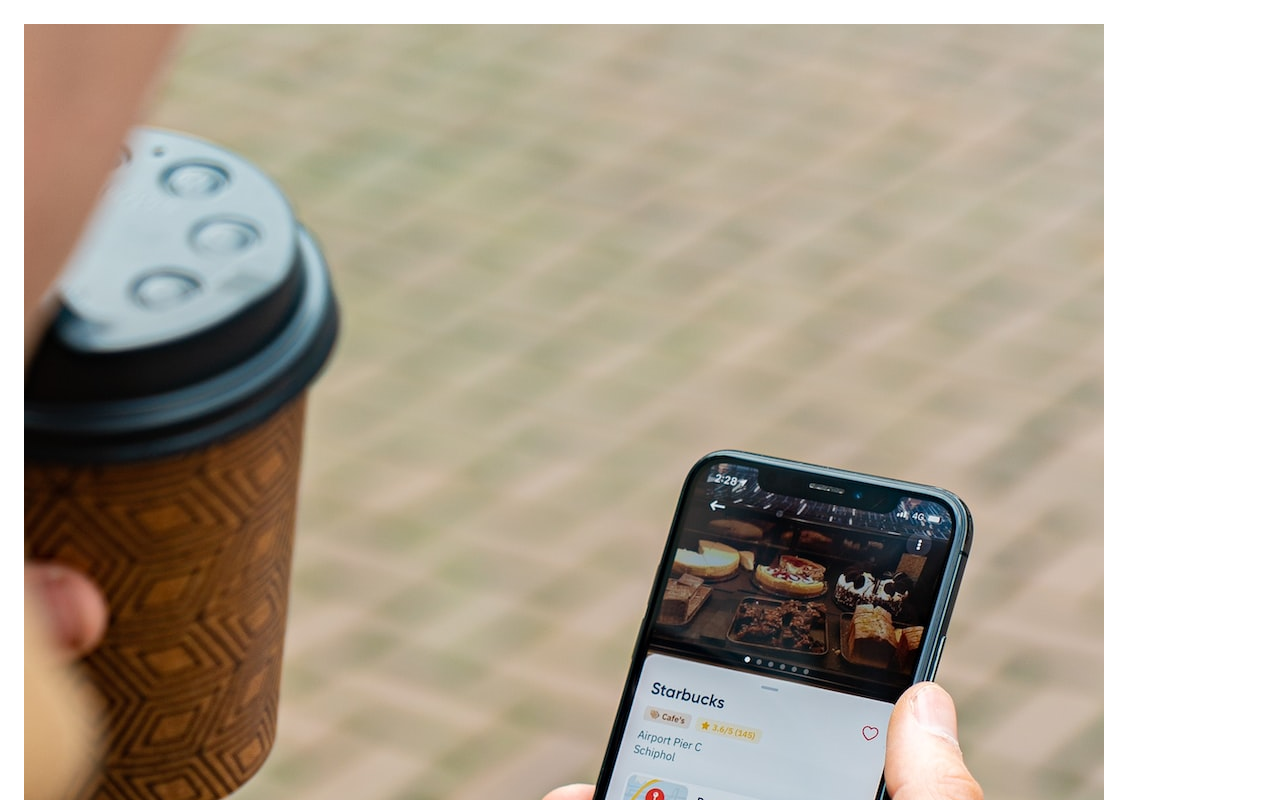
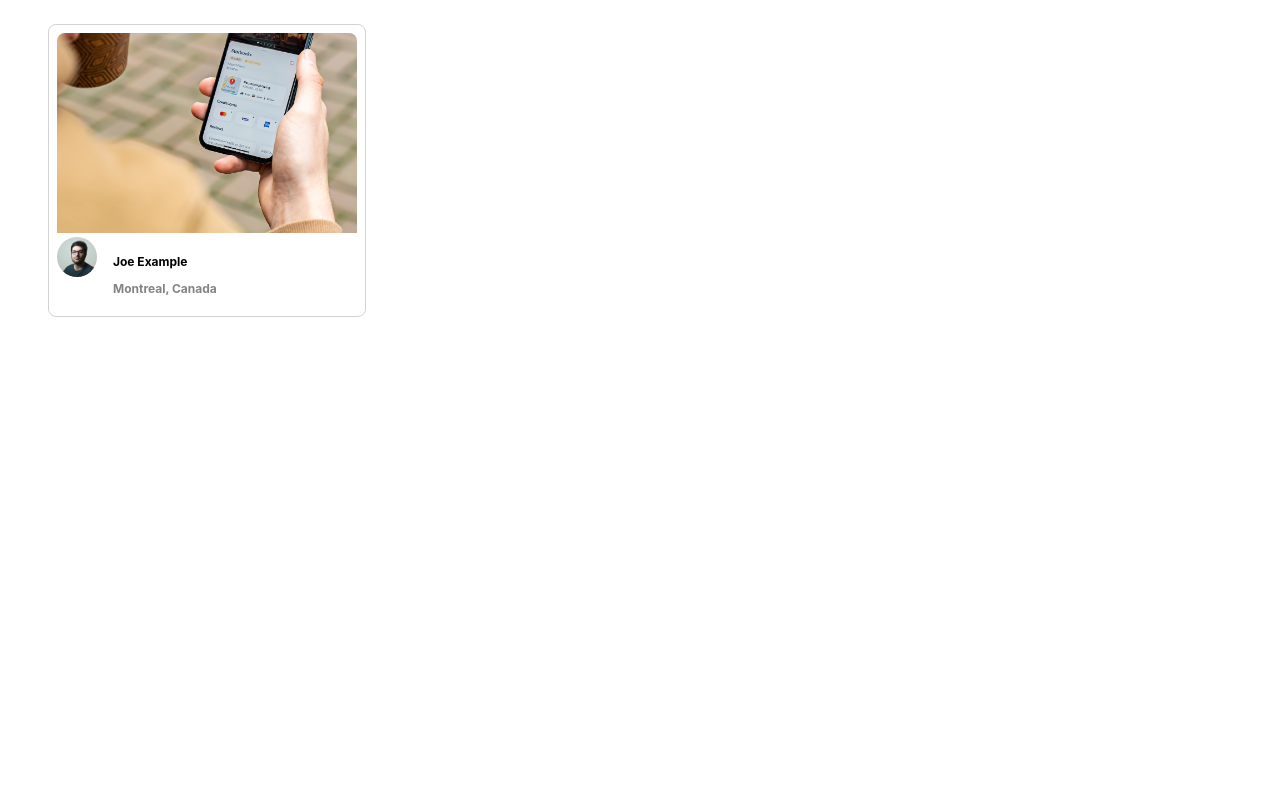
Before and after one commit to Kalaybot/photolabs-starter, a React (Vite) app in the folder frontend/: page / in a window 1280 px wide. Shown: the top 800 px of the page. Built offline with nearby package versions, Linux system fonts and the light colour scheme; the HTML template or start-up script is replaced by a standard one.

Commit message:
Add styling to PhotoListItem component, apply styking classes to the PhotoListItem

```diff
--- a/frontend/src/components/PhotoListItem.jsx
+++ b/frontend/src/components/PhotoListItem.jsx
@@ -2,15 +2,19 @@
 
 const PhotoListItem = ({ username, imageSource, id, location, profile }) => {
   return (
-    <div className="photo-list-item">
-      <img src={imageSource} alt={`Photo by ${username}`} />
-      <div className="photo-list-item__details">
-        <img src={profile} alt={`Profile of ${username}`} />
-        <p>{username}</p>
-        <p>{location.city}, {location.country}</p>
+    <div className="photo-list__item">
+      <img className="photo-list__image" src={imageSource} alt={`Photo by ${username}`} />
+      <div className="photo-list__user-details">
+        <img className="photo-list__user-profile" src={profile} alt={`Profile of ${username}`} />
+        <div className="photo-list__user-info">
+          <p>{username}</p>
+          <div className="photo-list__user-location">
+            <p>{location.city}, {location.country}</p>
+          </div>
+        </div>
       </div>
     </div>
-  )
+  );
 };
 
 export default PhotoListItem;
```
